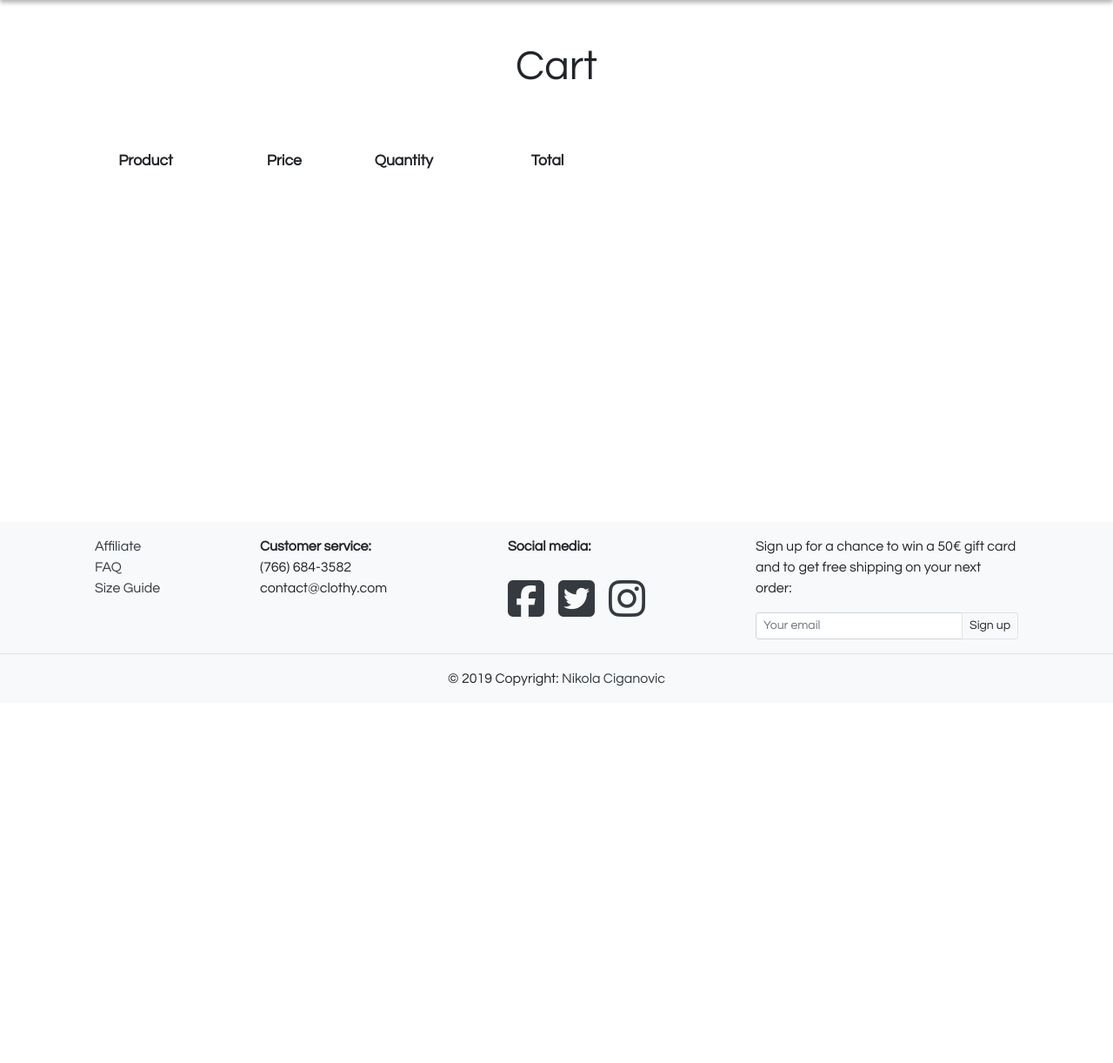
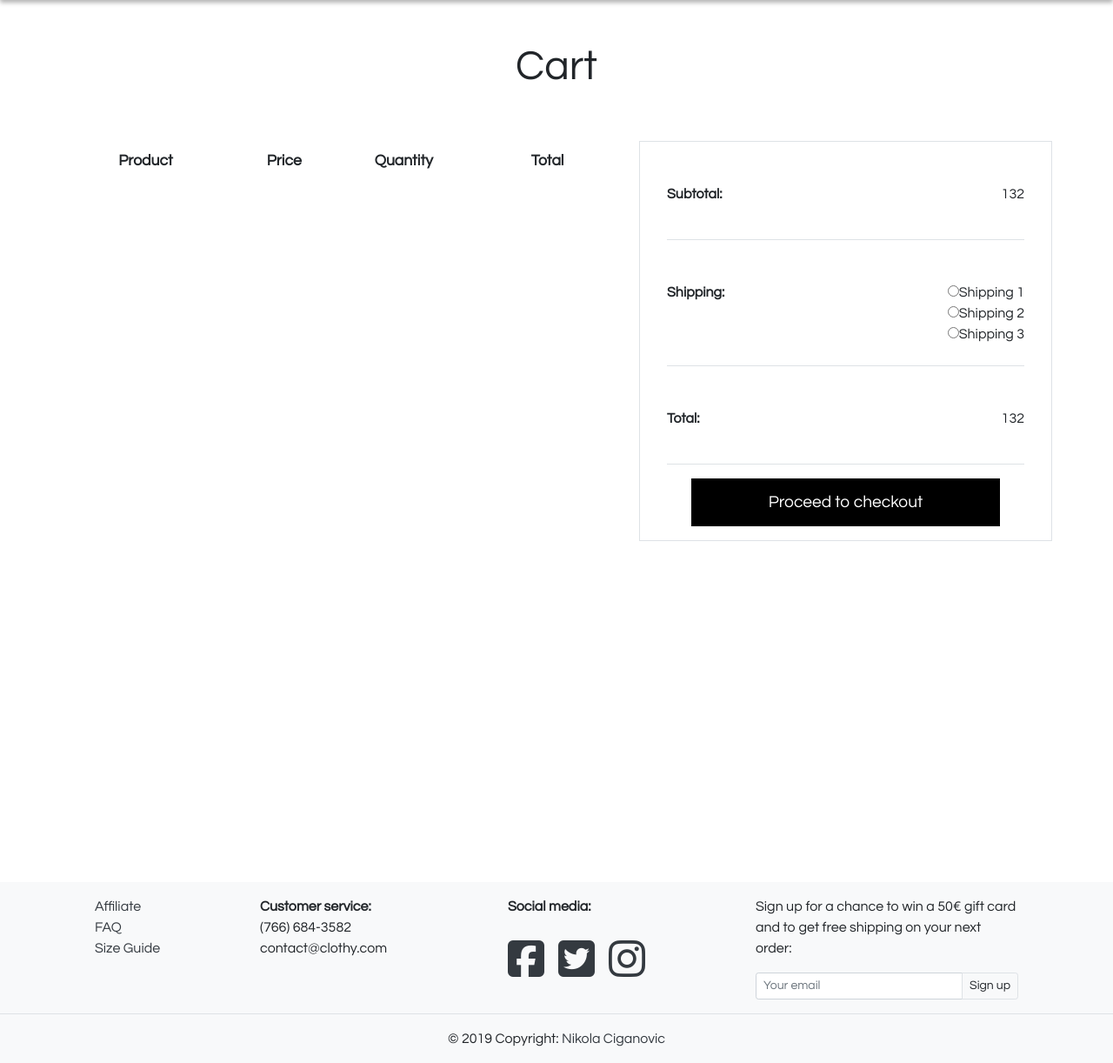
Before and after one commit to nciganovic/Clothy, a Django app: page /cart in a window 1280 px wide. Shown: the part 98-1320 px from the top of the page at 87% size. Before the commit the page ends 887 px from the top, so only its background shows below. Run offline with Django 3.2, Linux system fonts and the light colour scheme; data that the repository does not hold is empty; some libraries are stand-ins or nearby versions.

Commit message:
cart page improved

```diff
--- a/clothy/main/static/main/css/style.css
+++ b/clothy/main/static/main/css/style.css
@@ -285,3 +285,17 @@ table tr th{
 table tr td{
     padding: 10px;
 }
+#cartChekoutBtn{
+    padding-top: 3%;
+    padding-bottom: 3%;
+    padding-left: 5%;
+    padding-right: 5%;
+    font-size: 1.2rem;
+    width:80%;
+    background-color: rgb(0, 0, 0);
+    color: white;
+    border: 0px;
+}
+#cartChekoutBtn:hover{
+    background-color: rgb(104, 103, 103);
+}
--- a/clothy/shop/static/shop/js/cartTable.js
+++ b/clothy/shop/static/shop/js/cartTable.js
@@ -6,13 +6,12 @@ $(document).ready(function() {
     //populate table with values
     for(l of listOfAddedProducts){
         $('table').append(`<tr>
-                           <td>x</td>
+                           <td><a class="cancelProduct text-dark" href="">x</a></td>
                            <td>${l.name}-${l.size}</td>
                            <td>${l.price}</td>
                            <td><input type="number" class="amountInCart" value="${l.amount}" min="1" max="20"></td>
                            <td>${l.price * l.amount}</td></tr>`);
     }
-
 
     $('.amountInCart').change(function() {
         //Update total price
@@ -39,4 +38,30 @@ $(document).ready(function() {
         var z = JSON.parse(y);
         console.log(z);
     })
+
+    //Delete product from list
+    $('.cancelProduct').click(function(e) {
+        e.preventDefault();
+        var product =  $(this).parent().next().text();
+        product = product.split('-');
+
+        var productName = product[0];
+        var productSize = product[1];
+
+        var elementCounter = 0;
+        for(l of listOfAddedProducts){
+            if(l.name == productName && l.size == productSize){
+                listOfAddedProducts.splice(elementCounter, 1);
+                localStorage.setItem('productList', JSON.stringify(listOfAddedProducts))
+
+                $(this).parent().parent().hide();
+
+                var y = localStorage.getItem('productList');
+                var z = JSON.parse(y);
+                console.log(z);
+            }
+            elementCounter++;
+        }
+
+    })
 })
--- a/clothy/templates/shop/cart.html
+++ b/clothy/templates/shop/cart.html
@@ -21,6 +21,30 @@
                     </tr>
                 </table>
             </div>
+
+            <div class="col-5 border" style="min-height:40vh;">
+                <div class="ml-3 mr-3 pt-5 pb-4 border-bottom d-flex justify-content-between">
+                    <div><p class="font-weight-bold">Subtotal:</p></div>
+                    <div>132</div>
+                </div>
+                <div class="ml-3 mr-3 pt-5 pb-4 border-bottom d-flex justify-content-between">
+                    <div><p class="font-weight-bold">Shipping:</p></div>
+                    <div>
+                        <input type="radio" name="sp">Shipping 1<br>
+                        <input type="radio" name="sp">Shipping 2<br>
+                        <input type="radio" name="sp">Shipping 3<br>
+                    </div>
+                </div>
+                <div class="ml-3 mr-3 pt-5 pb-4 border-bottom d-flex justify-content-between">
+                    <div><p class="font-weight-bold">Total:</p></div>
+                    <div>132</div>
+                </div>
+                <div class="d-flex justify-content-center">
+                    <input class="mt-3 mb-3" type="button" id="cartChekoutBtn" value="Proceed to checkout">
+                </div>
+
+            </div>
+
         </div>
     </div>
     <script src="{% static 'shop/js/cartTable.js' %}" type="text/javascript"></script>
```
